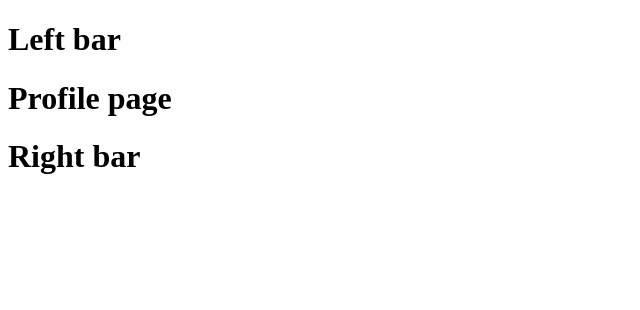
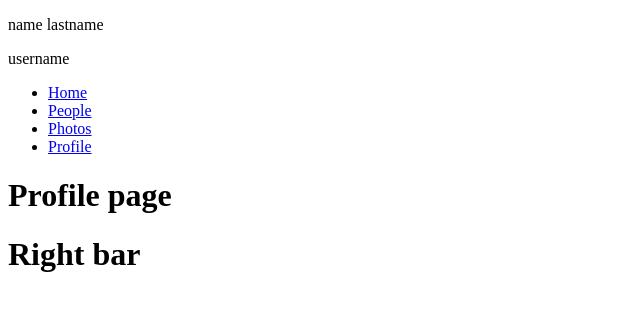
Before and after one commit to Ghveda/Social-app, a React (Create React App) app: page /profile in a window 1280 px wide. Shown: the top 310 px of the page, without its empty margins (0-640 px from the left). Built offline with nearby package versions, Linux system fonts and the light colour scheme.

Commit message:
little html code enough for today

```diff
--- a/src/components/Pages/photos/photos.jsx
+++ b/src/components/Pages/photos/photos.jsx
@@ -4,6 +4,7 @@ const Photos = ()=>{
     return(
         <div>
             <h1>photos page</h1>
+            <h1>hey there</h1>
         </div>
     );
 }
--- a/src/components/navbar/left-bar/Leftbar.jsx
+++ b/src/components/navbar/left-bar/Leftbar.jsx
@@ -1,9 +1,16 @@
 import React from "react";
+import Profile from "./profile/profile";
+import Menu from "./menu/Menu";
 
 const Leftbar = ()=>{
     return(
       <div>
-        <h1>Left bar</h1>
+        <div className="profile">
+            <Profile/>
+        </div>
+          <div className="menu">
+              <Menu/>
+          </div>
       </div>
     );
 }
--- /dev/null
+++ b/src/components/navbar/left-bar/menu/Menu.jsx
@@ -0,0 +1,18 @@
+import React from "react";
+import { Link } from 'react-router-dom';
+
+
+const Menu = ()=>{
+    return(
+        <div>
+            <ul>
+                <li><Link to="/">Home</Link></li>
+                <li><Link to="/people">People</Link></li>
+                <li><Link to="/photos">Photos</Link></li>
+                <li><Link to="/profile">Profile</Link></li>
+            </ul>
+        </div>
+    )
+}
+
+export default Menu;
--- /dev/null
+++ b/src/components/navbar/left-bar/profile/profile.jsx
@@ -0,0 +1,17 @@
+import React from "react";
+
+const Profile = ()=>{
+    return(
+        <div>
+            <div className="img">
+
+            </div>
+            <div className="box">
+                <p>name lastname</p>
+                <p>username</p>
+            </div>
+        </div>
+    )
+}
+
+export default Profile;
```
